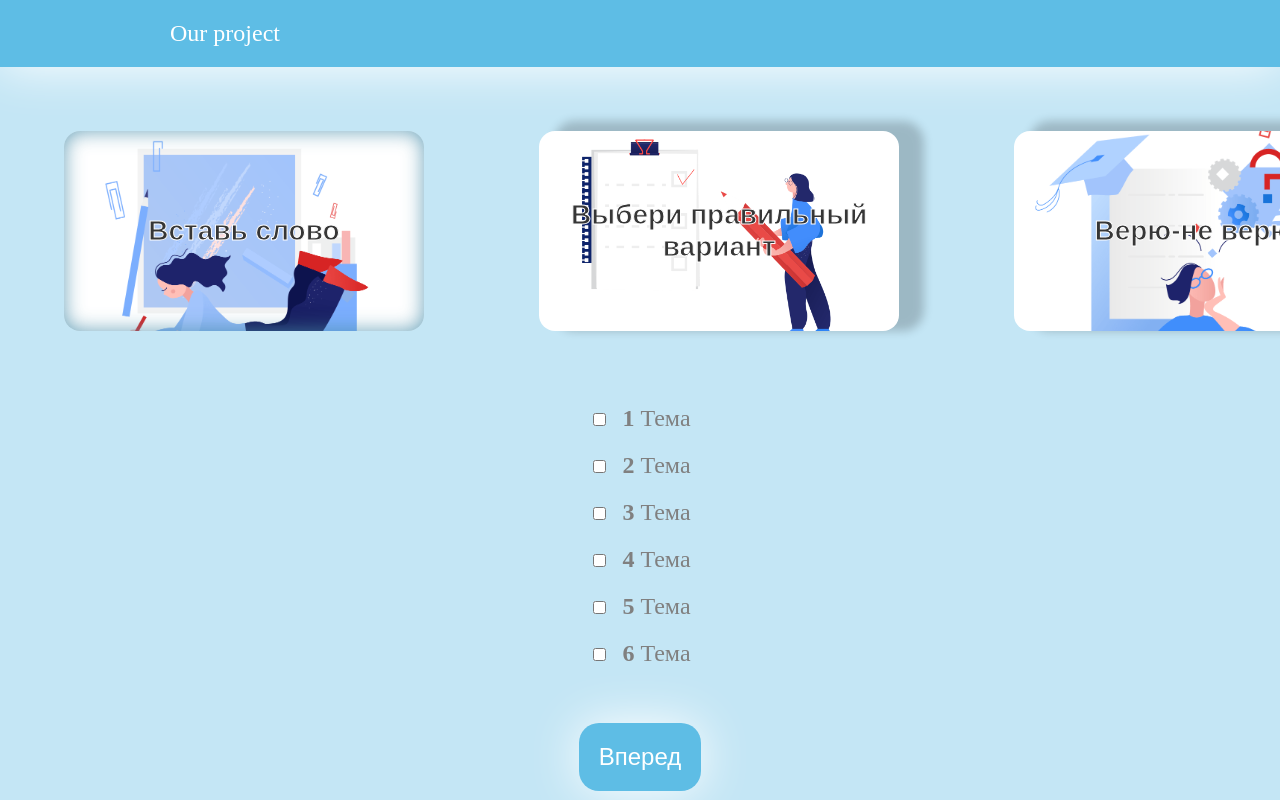
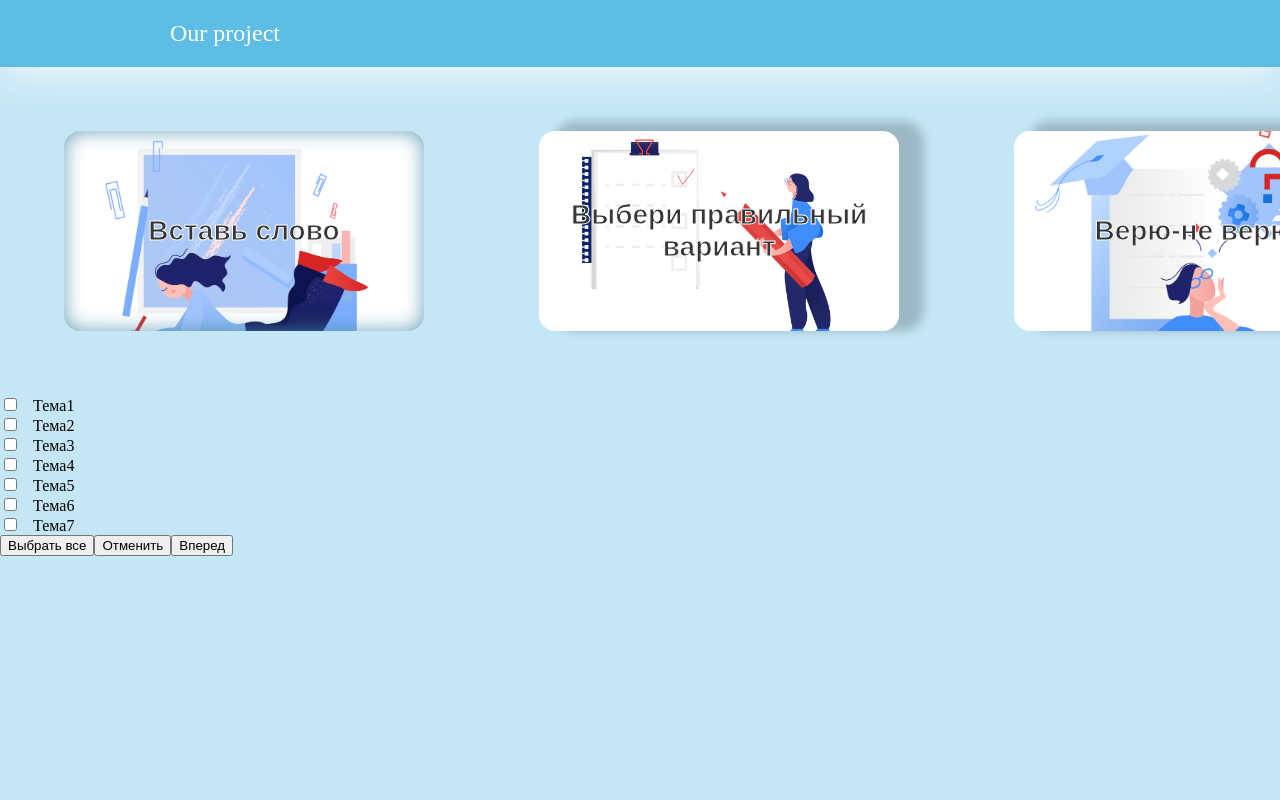
Before and after one commit to GorbachevaPolina/social-science-rse, a React (Create React App) app in the folder main-page-reactjs/: page / in a window 1280 px wide. Both pictures are taken after a click on the button "Вставь слово". Shown: the top 800 px of the page. Built offline with nearby package versions, Linux system fonts and the light colour scheme.

Commit message:
react-js update

```diff
--- a/main-page-reactjs/src/Themes/Themes.js
+++ b/main-page-reactjs/src/Themes/Themes.js
@@ -1,28 +1,98 @@
 import React from 'react'
 import ThemesItems from './ThemesItems'
 
-/*const style = {
-    ul: {
+const themes = [
+    "Тема1",
+    "Тема2",
+    "Тема3",
+    "Тема4",
+    "Тема5",
+    "Тема6",
+    "Тема7",
+];
 
-        listStyle: 'none',
-        margin: 0,
-        padding: 0
+class Themes extends React.Component {
+
+    state = {
+        checkboxes: themes.reduce(
+            (options, option) => ({
+                ...options,
+                [option]: false
+            }),
+            {}
+        )
+    };
+
+    selectAllCheckboxes = isSelected => {
+        Object.keys(this.state.checkboxes).forEach(checkbox => {
+            this.setState(prevState => ({
+                checkboxes: {
+                    ...prevState.checkboxes,
+                    [checkbox]: isSelected
+                }
+            }));
+        });
+    };
+
+    selectAll = () => this.selectAllCheckboxes(true);
+
+    deselectAll = () => this.selectAllCheckboxes(false);
+
+    handleCheckboxChange = changeEvent => {
+        const {name} = changeEvent.target;
+        this.setState(prevState => ({
+            checkboxes: {
+                ...prevState.checkboxes,
+                [name]: !prevState.checkboxes[name]
+            }
+        }));
+    };
+
+    handleFormSubmit = formSubmitEvent => {
+        formSubmitEvent.preventDefault();
+        Object.keys(this.state.checkboxes).filter(checkbox => this.state.checkboxes[checkbox]).forEach(checkbox => {console.log(checkbox, "is selected.");});
+    };
+
+    createCheckbox = option => (
+        <ThemesItems
+            label={option}
+            isSelected={this.state.checkboxes[option]}
+            onCheckboxChange={this.handleCheckboxChange}
+            key={option}
+        />
+    );
+
+    createCheckboxes = () => themes.map(this.createCheckbox);
+
+    render() {
+        return(
+            <div className='container'>
+                <form onSubmit={this.handleFormSubmit}>
+                    {this.createCheckboxes()}
+
+                    <div className='buttons'>
+                        <button
+                            type="button"
+                            className="btn btn-outline-primary mr-2"
+                            onClick={this.selectAll}
+                        >
+                            Выбрать все
+                        </button>
+                        <button
+                            type="button"
+                            className="btn btn-outline-primary mr-2"
+                            onClick={this.deselectAll}
+                        >
+                            Отменить
+                        </button>
+                        <button type="submit" className="btn btn-primary">
+                            Вперед
+                        </button>
+                    </div>
+                </form>
+            </div>
+        );
     }
-}*/
-function Themes(elem) {
-
-    return (
-        <div>
-            <ul className='themes-and-button-active'>
-                { elem.themes.map((themes, index) => {
-                    return <ThemesItems themes={themes} key={themes.id} index={index}/>
-                })}
-            </ul>
-            <button className="button-go">
-                <span className="button-go-text">Вперед</span>
-            </button>
-        </div>
-    );
 }
 
 export default Themes;
--- a/main-page-reactjs/src/Themes/ThemesItems.js
+++ b/main-page-reactjs/src/Themes/ThemesItems.js
@@ -1,28 +1,25 @@
 import React from 'react'
 
 const styles = {
-    /*li: {
-        display: 'flex',
-        justifyContent: 'space-between',
-        alignItems: 'center',
-        padding: '.5rem 1rem'
-    },*/
-
     input: {
         marginRight: '1rem'
     }
 }
 
-function ThemesItems({themes, index}) {
+function ThemesItems({label, isSelected, onCheckboxChange}) {
     return (
-    <li className='point-and-theme'>
-        <span className='theme'>
-            <input type='checkbox' style={styles.input}/>
-            <strong>{index + 1}</strong>
-            &nbsp;
-            {themes.title}
-        </span>
-    </li>
+        <div className='point-and-theme'>
+            <label>
+                <input
+                    type='checkbox'
+                    name={label}
+                    checked={isSelected}
+                    onChange={onCheckboxChange}
+                    style={styles.input}
+                />
+                {label}
+            </label>
+        </div>
     )
 }
 
--- a/main-page-reactjs/src/Train.js
+++ b/main-page-reactjs/src/Train.js
@@ -9,15 +9,6 @@ const style = {
         margin: 'auto'
     }
 }
-
-const themes = [
-        {id: 1, checked: false, title: 'Тема'},
-        {id: 2, checked: false, title: 'Тема'},
-        {id: 3, checked: false, title: 'Тема'},
-        {id: 4, checked: false, title: 'Тема'},
-        {id: 5, checked: false, title: 'Тема'},
-        {id: 6, checked: false, title: 'Тема'}
-    ];
 
 class Train extends React.Component{
     constructor(props){
@@ -50,7 +41,7 @@ class Train extends React.Component{
                     </button>
                 </div>
             </div>
-            {this.state.isDisplayed ? <Themes themes={themes} key={themes.id}/> : null}
+            {this.state.isDisplayed ? <Themes /> : null}
             </div>
         );
     }
```
